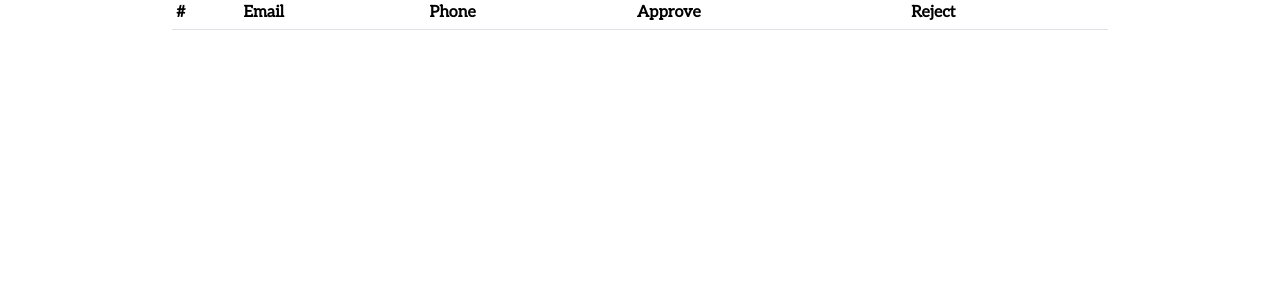
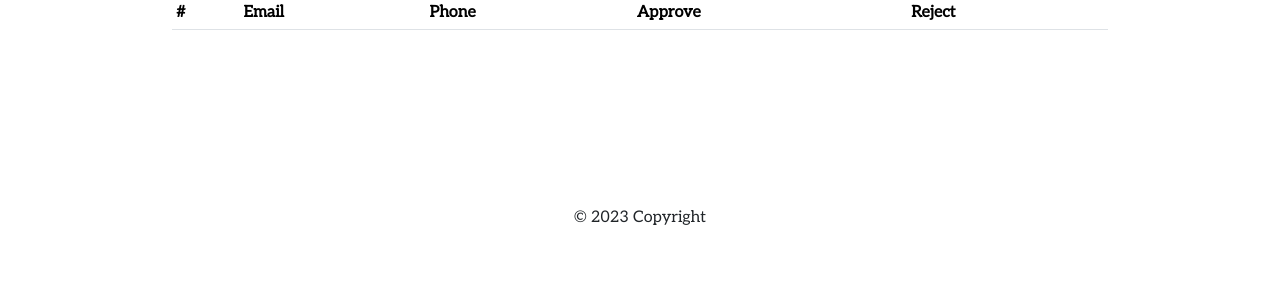
Before and after one commit to mahmudur26/dynamicqr, a Laravel app: page /pending-users in a window 1280 px wide. Shown: the part 134-434 px from the top of the page. Run offline with Laravel 9, Linux system fonts and the light colour scheme; a user stored in the database is signed in; tables that the repository leaves empty hold one stand-in row (values such as "Sample post"); lists and menus that the app fills with data are empty.

Commit message:
footer added in admin panel

```diff
--- a/resources/views/admin/frame.blade.php
+++ b/resources/views/admin/frame.blade.php
@@ -30,6 +30,63 @@
 </div>
 
 
+
+<!-- Footer -->
+<footer class="page-footer font-small cyan darken-3">
+
+    <!-- Footer Elements -->
+    <div class="container">
+
+      <!-- Grid row-->
+      <div class="row">
+
+        <!-- Grid column -->
+        <div class="col-md-12 py-5">
+          <div class="mb-5 flex-center">
+
+            <!-- Facebook -->
+            <a class="fb-ic">
+              <i class="fab fa-facebook-f fa-lg white-text mr-md-5 mr-3 fa-2x"> </i>
+            </a>
+            <!-- Twitter -->
+            <a class="tw-ic">
+              <i class="fab fa-twitter fa-lg white-text mr-md-5 mr-3 fa-2x"> </i>
+            </a>
+            <!-- Google +-->
+            <a class="gplus-ic">
+              <i class="fab fa-google-plus-g fa-lg white-text mr-md-5 mr-3 fa-2x"> </i>
+            </a>
+            <!--Linkedin -->
+            <a class="li-ic">
+              <i class="fab fa-linkedin-in fa-lg white-text mr-md-5 mr-3 fa-2x"> </i>
+            </a>
+            <!--Instagram-->
+            <a class="ins-ic">
+              <i class="fab fa-instagram fa-lg white-text mr-md-5 mr-3 fa-2x"> </i>
+            </a>
+            <!--Pinterest-->
+            <a class="pin-ic">
+              <i class="fab fa-pinterest fa-lg white-text fa-2x"> </i>
+            </a>
+          </div>
+        </div>
+        <!-- Grid column -->
+
+      </div>
+      <!-- Grid row-->
+
+    </div>
+    <!-- Footer Elements -->
+
+    <!-- Copyright -->
+    <div class="footer-copyright text-center py-3">© 2023 Copyright
+      <!-- <a href="/"> MDBootstrap.com</a> -->
+    </div>
+    <!-- Copyright -->
+
+  </footer>
+  <!-- Footer -->
+
 <script src="https://cdn.jsdelivr.net/npm/bootstrap@5.3.0-alpha1/dist/js/bootstrap.bundle.min.js" integrity="sha384-w76AqPfDkMBDXo30jS1Sgez6pr3x5MlQ1ZAGC+nuZB+EYdgRZgiwxhTBTkF7CXvN" crossorigin="anonymous"></script>
 </body>
 </html>
```
